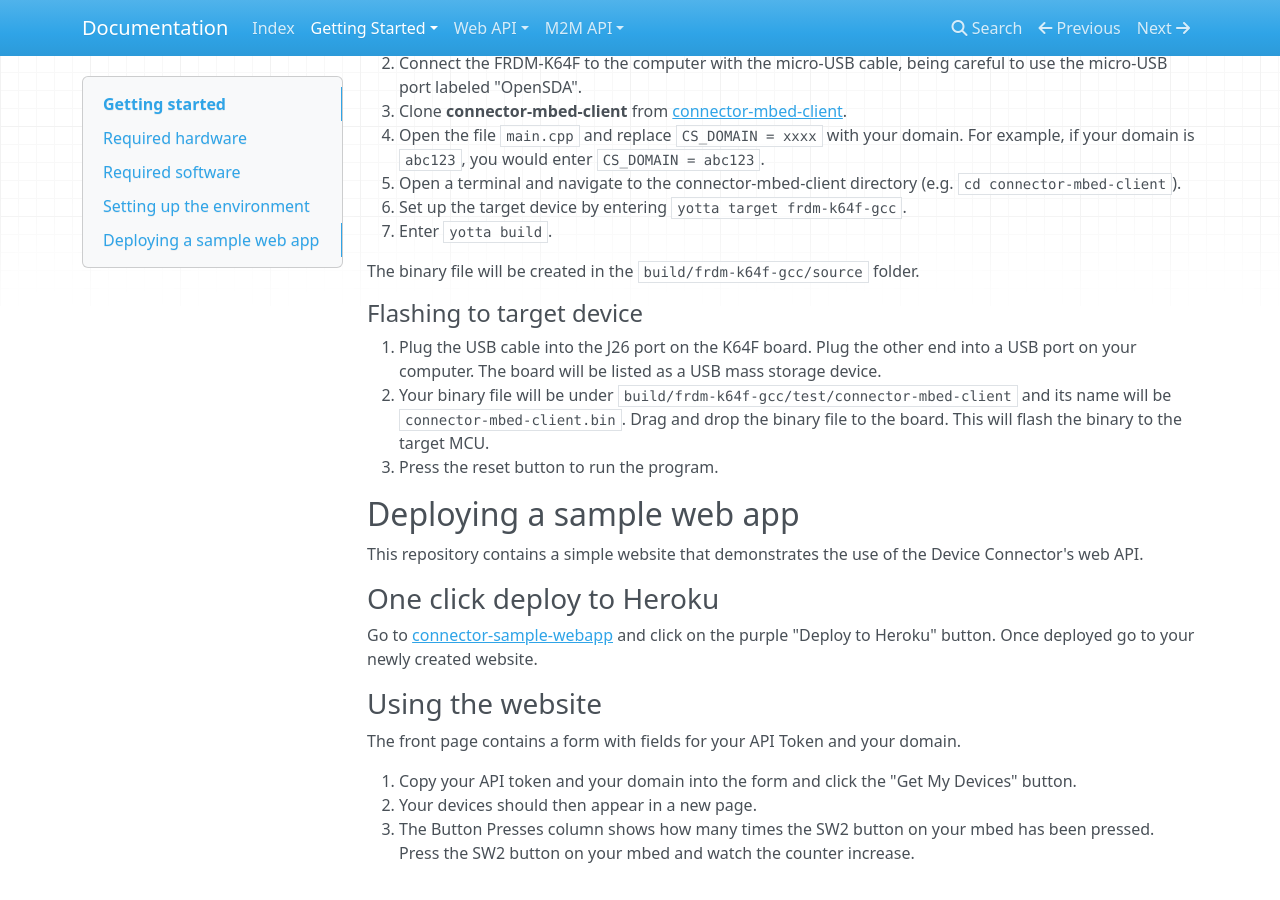
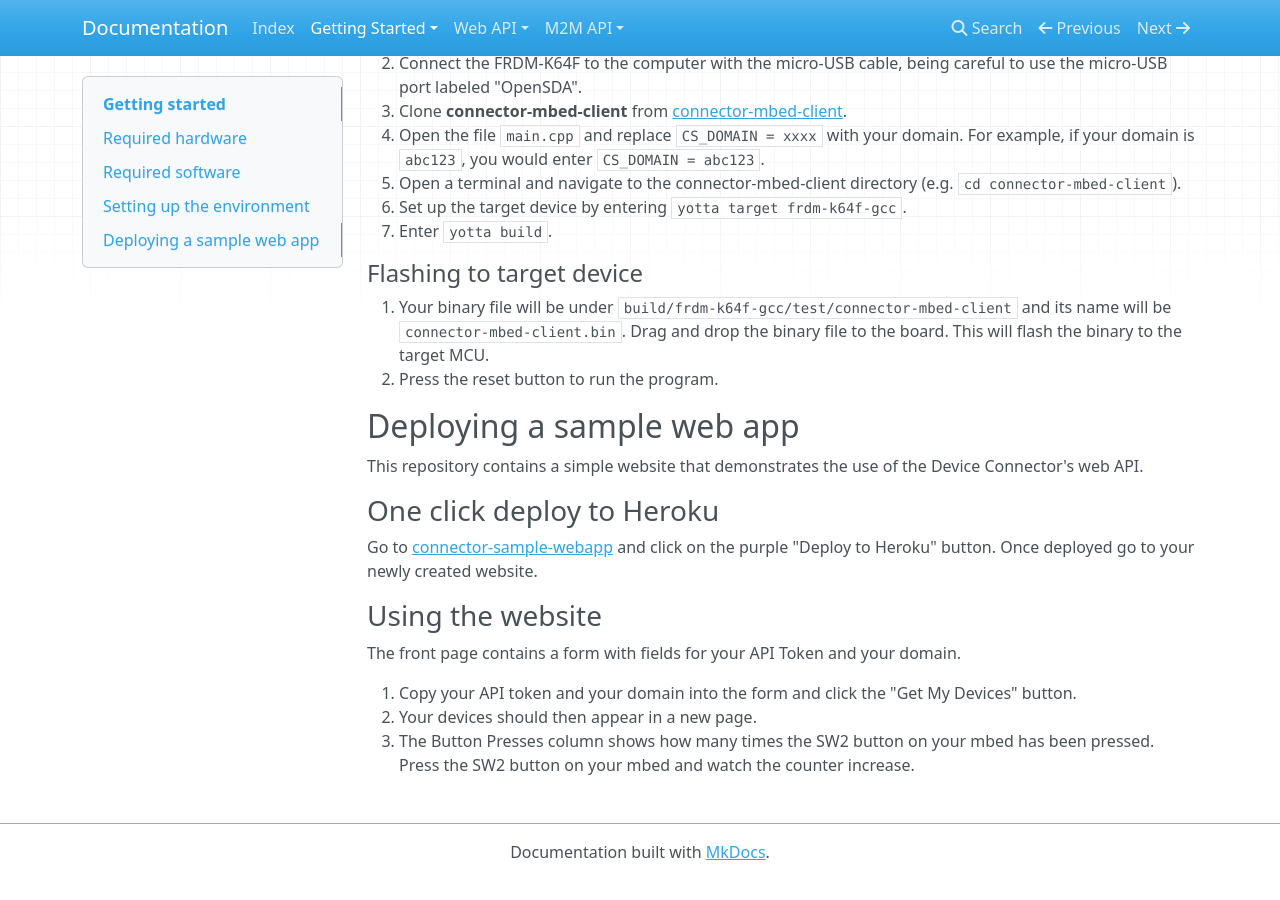
Before and after one commit to rainierwolfcastle/docs, an MkDocs documentation site: the page built from Docs/GettingStarted/Intro.md, in a window 1280 px wide and 900 px high, scrolled down 919 px. Built offline with MkDocs 1.6.1, drawn with Linux system fonts in a browser that asks for light colours; nearby versions of some CDN libraries; old or Windows-style settings are respelled for this version of MkDocs.

Commit message:
Remove some redundant content

```diff
--- a/Docs/GettingStarted/Intro.md
+++ b/Docs/GettingStarted/Intro.md
@@ -41,13 +41,10 @@ There are three main phases to this example:
 6. Set up the target device by entering `yotta target frdm-k64f-gcc`.
 7. Enter `yotta build`.
 
-The binary file will be created in the `build/frdm-k64f-gcc/source` folder.
-
 #### Flashing to target device
 
-1. Plug the USB cable into the J26 port on the K64F board. Plug the other end into a USB port on your computer. The board will be listed as a USB mass storage device.
-2. Your binary file will be under `build/frdm-k64f-gcc/test/connector-mbed-client` and its name will be `connector-mbed-client.bin`. Drag and drop the binary file to the board. This will flash the binary to the target MCU.
-3. Press the reset button to run the program.
+1. Your binary file will be under `build/frdm-k64f-gcc/test/connector-mbed-client` and its name will be `connector-mbed-client.bin`. Drag and drop the binary file to the board. This will flash the binary to the target MCU.
+2. Press the reset button to run the program.
 
 ## Deploying a sample web app
 
```
